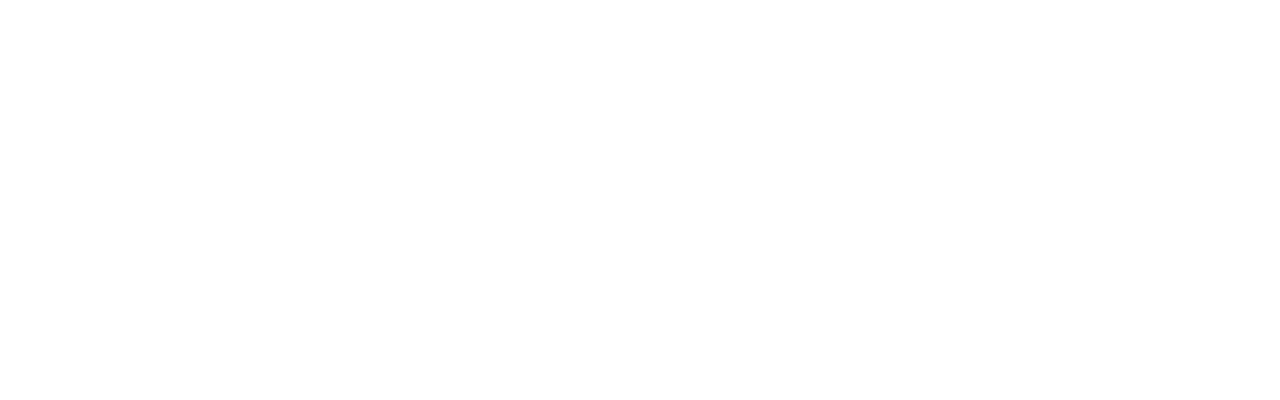
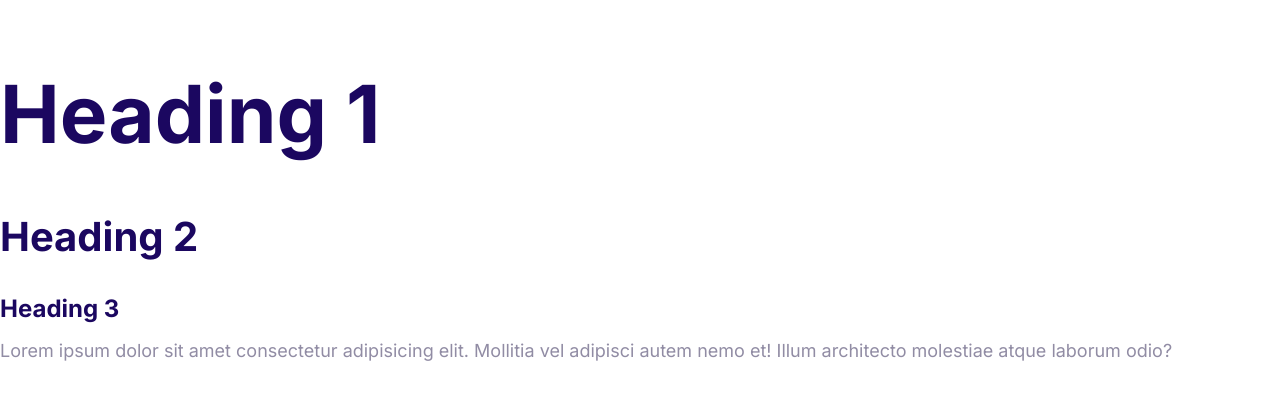
Before and after one commit to braahy97/braa-html-css-learning, a plain HTML site: page index.html in a window 1280 px wide. Drawn offline with Linux system fonts and the light colour scheme.

Commit message:
Adding font links & Headings

```diff
--- a/index.html
+++ b/index.html
@@ -5,9 +5,16 @@
     <meta http-equiv="X-UA-Compatible" content="IE=edge">
     <meta name="viewport" content="width=device-width, initial-scale=1.0">
     <title>Document</title>
+    <link rel="preconnect" href="https://fonts.googleapis.com">
+    <link rel="preconnect" href="https://fonts.gstatic.com" crossorigin>
+    <link href="https://fonts.googleapis.com/css2?family=Inter:wght@400;700&display=swap" rel="stylesheet">
     <link rel="stylesheet" href="/css/normalize.css">
     <link rel="stylesheet" href="/css/style.css">
 </head>
 <body>
+    <h1>Heading 1</h1>
+    <h2>Heading 2</h2>
+    <h3>Heading 3</h3>
+    <p>Lorem ipsum dolor sit amet consectetur adipisicing elit. Mollitia vel adipisci autem nemo et! Illum architecto molestiae atque laborum odio?</p>
 </body>
 </html>
```
